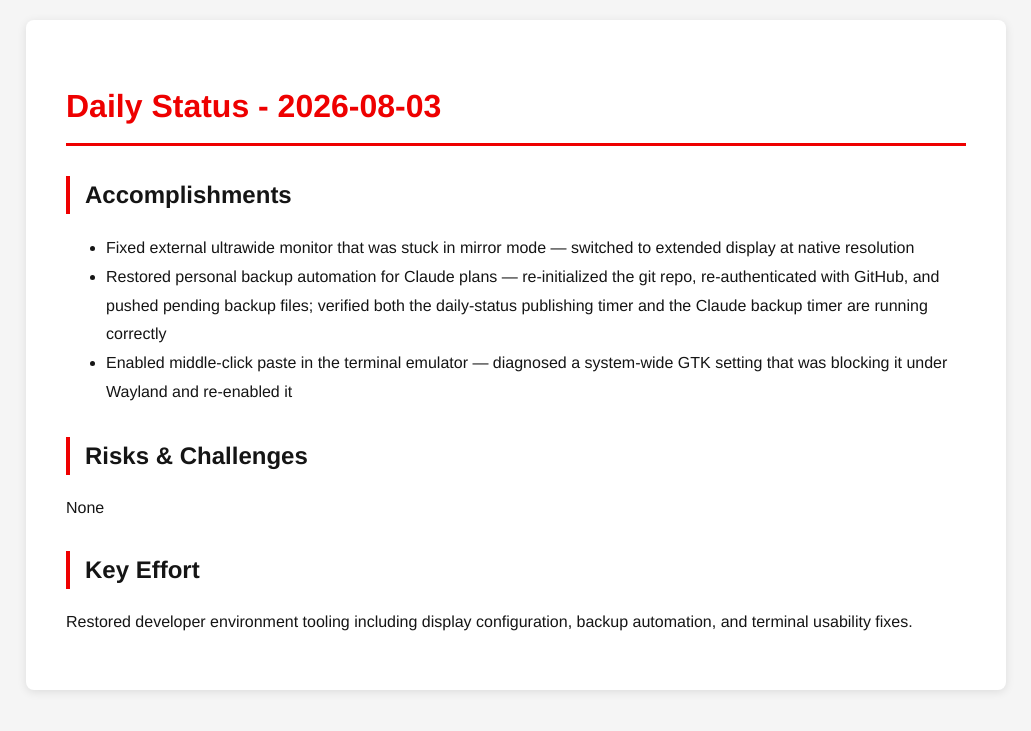
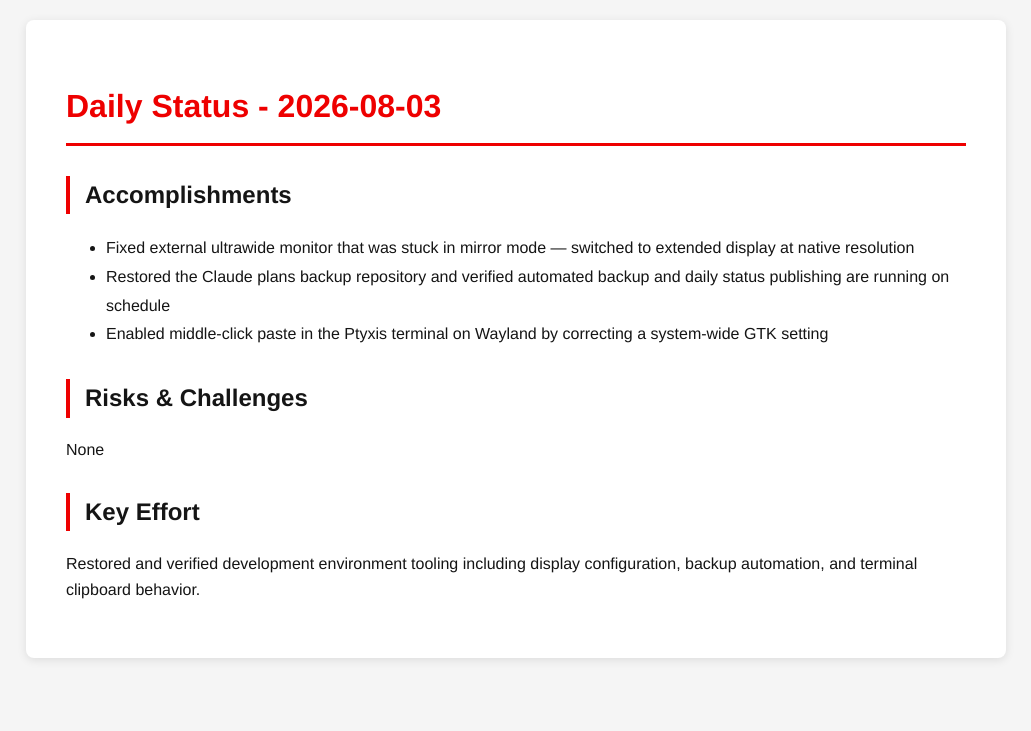
Before and after one commit to tzvatot/daily-status, a Jekyll site: the page built from 2026-08-03.md, in a window 1280 px wide. Shown: the top 731 px of the page, without its empty margins (124-1155 px from the left). Built offline with Jekyll 4.4.1, drawn with Linux system fonts in a browser that asks for light colours.

Commit message:
Daily status update - 2026-08-03

```diff
--- a/2026-08-03.md
+++ b/2026-08-03.md
@@ -8,11 +8,11 @@ date: 2026-08-03
 
 ## Accomplishments
 - Fixed external ultrawide monitor that was stuck in mirror mode — switched to extended display at native resolution
-- Restored personal backup automation for Claude plans — re-initialized the git repo, re-authenticated with GitHub, and pushed pending backup files; verified both the daily-status publishing timer and the Claude backup timer are running correctly
-- Enabled middle-click paste in the terminal emulator — diagnosed a system-wide GTK setting that was blocking it under Wayland and re-enabled it
+- Restored the Claude plans backup repository and verified automated backup and daily status publishing are running on schedule
+- Enabled middle-click paste in the Ptyxis terminal on Wayland by correcting a system-wide GTK setting
 
 ## Risks & Challenges
 None
 
 ## Key Effort
-Restored developer environment tooling including display configuration, backup automation, and terminal usability fixes.
+Restored and verified development environment tooling including display configuration, backup automation, and terminal clipboard behavior.
```
